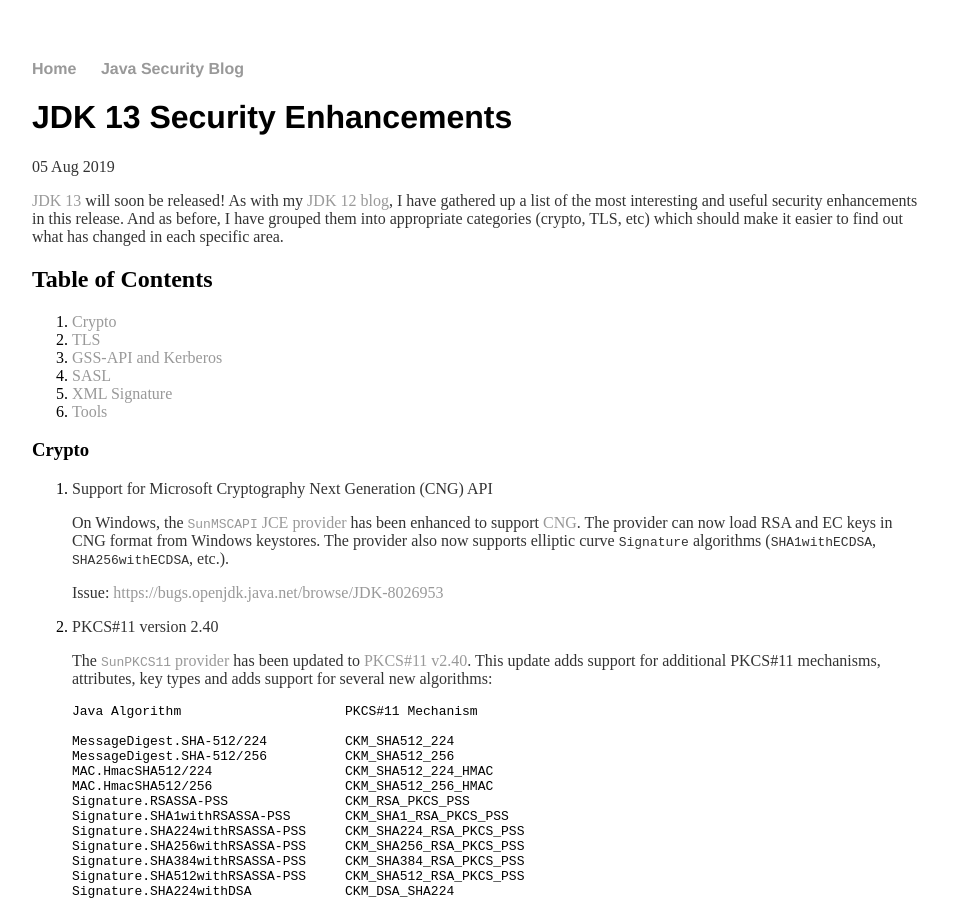
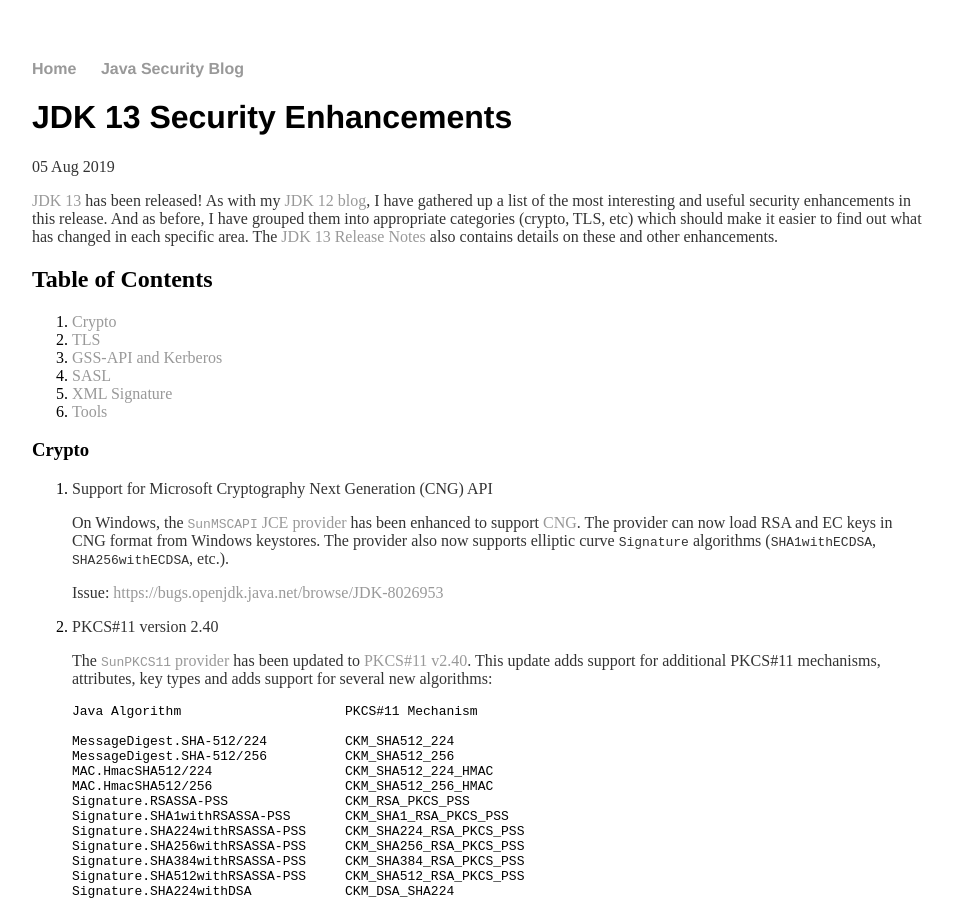
Before and after one commit to seanjmullan/seanjmullan.github.io, a Jekyll site: the page built from _posts/2019-08-05-jdk13.md, in a window 1280 px wide and 900 px high. Shown: the whole window, without its empty margins (160-1113 px from the left). Built offline with Jekyll 4.4.1, drawn with Linux system fonts in a browser that asks for light colours.

Commit message:
Update wording and add link to JDK 13 release notes.

```diff
--- a/_posts/2019-08-05-jdk13.md
+++ b/_posts/2019-08-05-jdk13.md
@@ -3,12 +3,14 @@
 title: JDK 13 Security Enhancements
 ---
 
-[JDK 13](https://jdk.java.net/13) will soon be released! As with my
+[JDK 13](https://jdk.java.net/13) has been released! As with my
 [JDK 12 blog](https://seanjmullan.org/blog/2019/03/19/jdk12), I
 have gathered up a list of the most interesting and useful security
 enhancements in this release.  And as before, I have grouped them into
 appropriate categories (crypto, TLS, etc) which should make it easier
 to find out what has changed in each specific area.
+The [JDK 13 Release Notes](https://www.oracle.com/technetwork/java/javase/13-relnote-issues-5460548.html)
+also contains details on these and other enhancements.
 
 ## Table of Contents
 1. [Crypto](#crypto)
```
